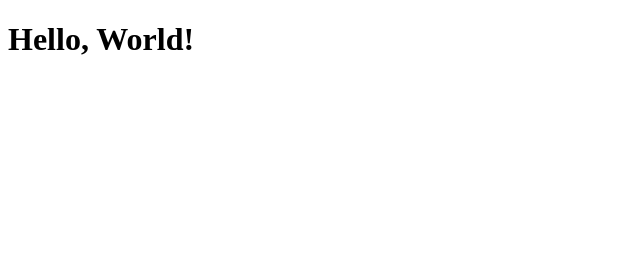
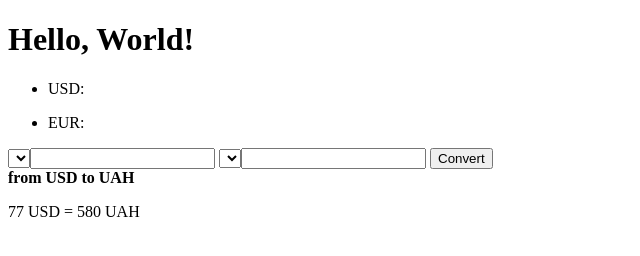
Before and after one commit to smisyuk4/my-parsel-tamplate, a plain HTML site: page index.html in a window 1280 px wide. Shown: the whole page, without its empty margins (0-640 px from the left). Drawn offline with Linux system fonts and the light colour scheme.

Commit message:
Deploying to gh-pages from @ smisyuk4/my-parsel-tamplate@dcba569e91474c320b0be47aa4d49fbff673ccb8 🚀

```diff
--- a/index.html
+++ b/index.html
@@ -1 +1 @@
-<!doctype html><html lang="en"><head><meta charset="utf-8"><title>My First Parcel App</title><link rel="stylesheet" href="/index.e82a9efb.css"><script type="module" src="/index.9f7851c6.js"></script><script src="/index.5034406f.js" nomodule="" defer></script></head><body> <h1>Hello, World!</h1> </body></html>
+<!doctype html><html lang="en"><head><meta charset="utf-8"><title>Currency Converter App</title><link rel="stylesheet" href="/index.e82a9efb.css"><script type="module" src="/index.9f7851c6.js"></script><script src="/index.5034406f.js" nomodule="" defer></script></head><body> <header> <h1>Hello, World!</h1> <ul class="currency-list"> <li class="currency-item"> <p>USD: </p> </li> <li class="currency-item"> <p>EUR: </p> </li> </ul> <form> <select name="fromValue"> </select><input type="text"> <select name="toValue"> </select><input type="text"> <button type="submit">Convert</button> </form> </header> <main> <div class="result-converter"> <b>from USD to UAH</b> <p>77 USD = 580 UAH</p> </div> </main> <footer></footer> </body></html>
```
